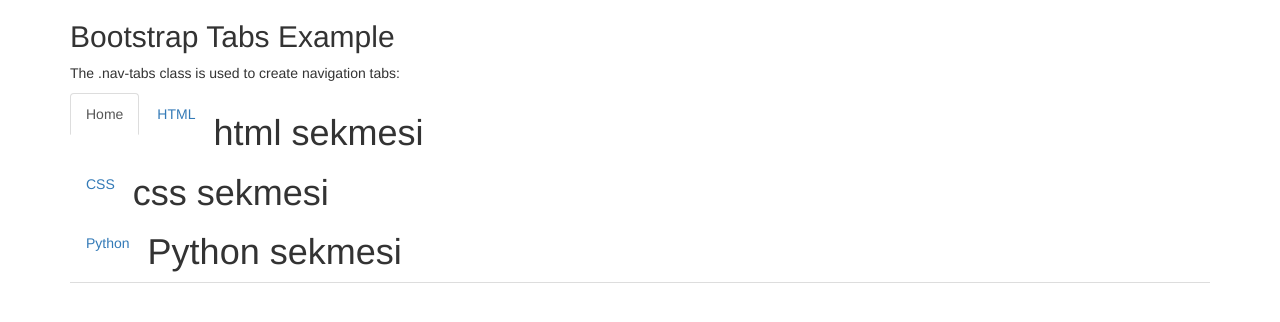
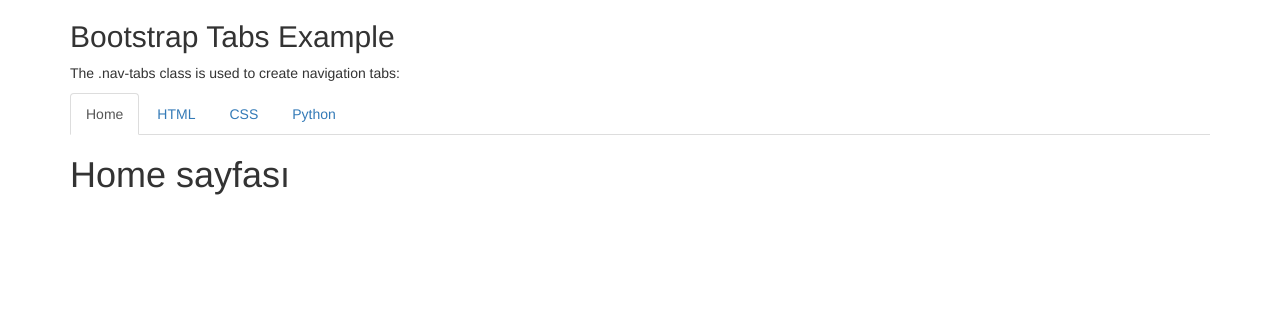
Before and after one commit to alpersuarsoft/alpersuarsoft.github.io, a plain HTML site: page index.html in a window 1280 px wide. Drawn offline with nearby package versions, Linux system fonts and the light colour scheme.

Commit message:
Update index.html

```diff
--- a/index.html
+++ b/index.html
@@ -14,13 +14,11 @@
   <p>The .nav-tabs class is used to create navigation tabs:</p>
   <ul class="nav nav-tabs" role="tablist">
     <li class="active"><a href="#">Home</a></li>
-    <li><a href="#">HTML</a></li>
-    <h1>html sekmesi</h1>
-    <li><a href="#">CSS</a></li>
-    <h1>css sekmesi</h1>
-    <li><a href="#">Python</a></li>
-    <h1>Python sekmesi</h1>
+    <li><a href="html.html">HTML</a></li>
+    <li><a href="csss.html">CSS</a></li>
+    <li><a href="python.html">Python</a></li>
   </ul>
+  <h1>Home sayfası</h1>
 </div>
 
 </body>
```
